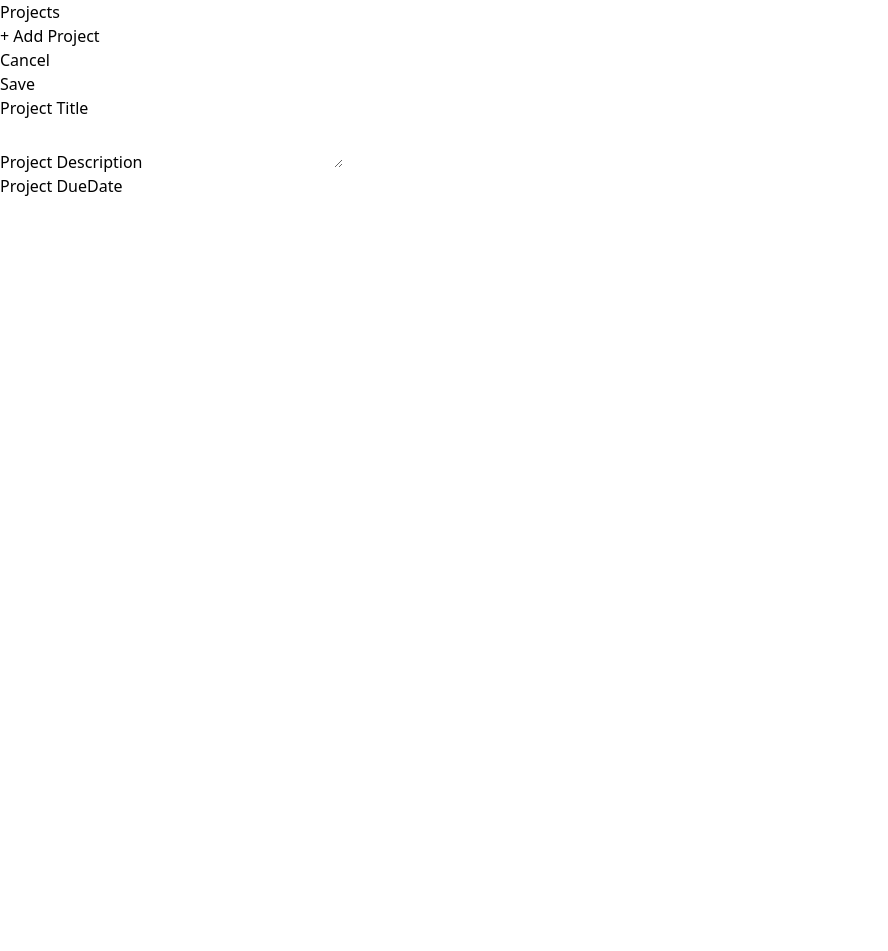
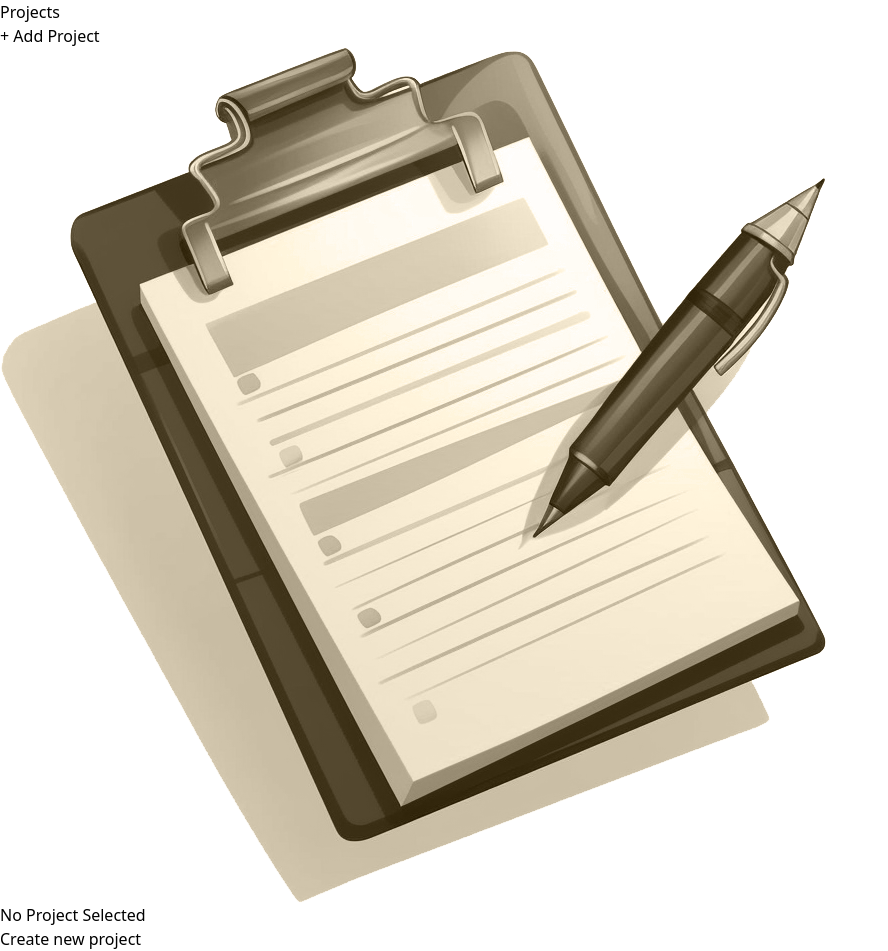
Before and after one commit to h1995tech/project-management, a React (Vite) app: page / in a window 1280 px wide. Shown: the whole page, without its empty margins (0-888 px from the left). Before the commit the page ends 800 px from the top, so only its background shows below. Built offline with nearby package versions, Linux system fonts and the light colour scheme.

Commit message:
Created FallbackProject component

```diff
--- a/src/App.jsx
+++ b/src/App.jsx
@@ -1,12 +1,13 @@
 import Sidebar from "./components/Sidebar.jsx";
 import Project from "./components/Project.jsx";
+import FallbackProject from "./components/FallbackProject.jsx";
 
 function App() {
   return (
     <>
       <main className="h-screen my-8 flex gap-8">
         <Sidebar />
-        <Project />
+        <FallbackProject />
       </main>
     </>
   );
--- /dev/null
+++ b/src/components/FallbackProject.jsx
@@ -0,0 +1,14 @@
+import noProjectImage from "../assets/no-projects.png";
+export default function FallbackProject() {
+    return (
+        <div className="mt-24 text-center w-2/3">
+            <img src={noProjectImage} className="w-16 h-16 object-contain mx-auto"/>
+            <h2 className="text-xl font-bold text-stone-500 my-4">No Project Selected</h2>
+            <p className="mt-8">
+                <button className="px-4 py-2 text-xs md:text-base rounded-md bg-stone-700 text-stone-400 hover:bg-stone-600 hover:text-stone-100">
+                    Create new project
+                </button>
+            </p>
+        </div>
+    )
+}
```
